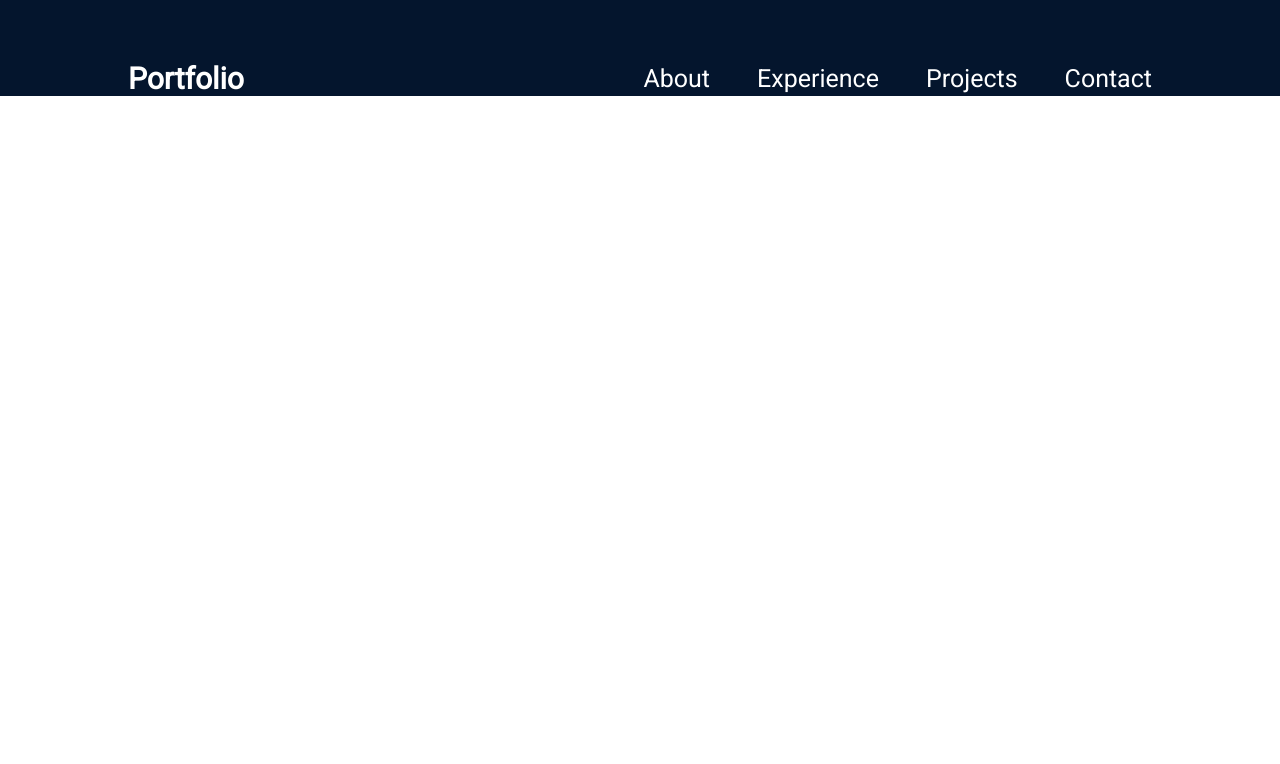
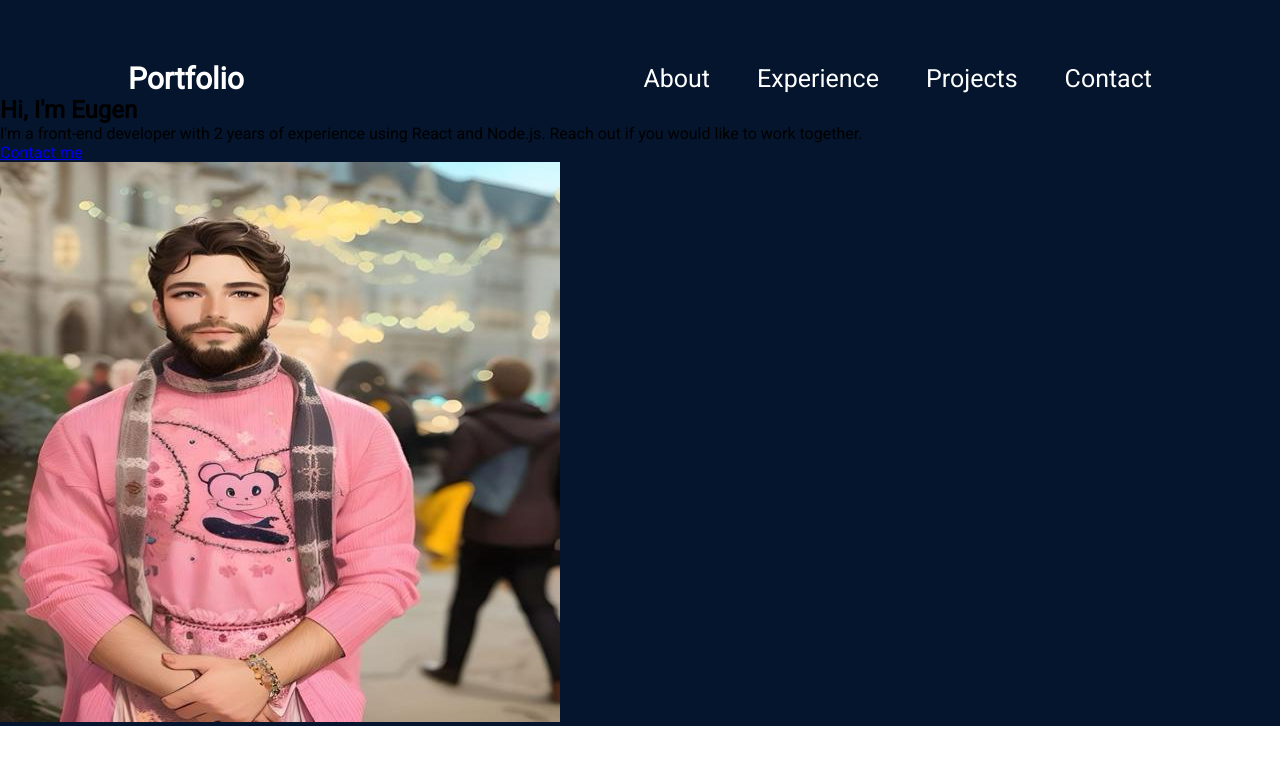
Before and after one commit to Eugeni77/Eugens-React-Portfolio, a React (Vite) app in the folder Eugens-React-Portfolio/: page / in a window 1280 px wide. Shown: the top 764 px of the page. Built offline with nearby package versions, Linux system fonts and the light colour scheme.

Commit message:
added hero section

```diff
--- a/Eugens-React-Portfolio/src/App.jsx
+++ b/Eugens-React-Portfolio/src/App.jsx
@@ -1,11 +1,13 @@
 import React from 'react';
 import styles from './App.module.css';
 import Navbar from './components/Navbar/Navbar';
+import { Hero } from './components/Hero/Hero';
 
 function App() {
   return (
     <div className={styles.App} style={{ backgroundColor: 'var(--color-bg)' }}>
       <Navbar />
+      <Hero />
     </div>
   );
 }
--- /dev/null
+++ b/Eugens-React-Portfolio/src/components/Hero/Hero.jsx
@@ -0,0 +1,23 @@
+import React from 'react';
+import styles from './Hero.module.css';
+import { getImageUrl } from '../../utils';
+
+export const Hero = () => {
+  return (
+    <section className={styles.heroSection}>
+      <div>
+        <h1>Hi, I'm Eugen</h1>
+
+      <p>
+        I'm a front-end developer with 2 years of experience using React and Node.js.
+        Reach out if you would like to work together.
+      </p>
+      <a href="mailto:bardhoshieugen2@gmail.com">Contact me</a>
+      </div>
+    <img src={getImageUrl("hero/eugens2 photo.jpg.png")} alt="hero" />
+    </section>
+
+
+  );
+};
+export default Hero;
--- a/Eugens-React-Portfolio/src/components/Navbar/Navbar.module.css
+++ b/Eugens-React-Portfolio/src/components/Navbar/Navbar.module.css
@@ -8,7 +8,6 @@
   padding-top: 61px;
   z-index: 2;
   margin: 0 10%;
-  background-color: var(--color-bg);
 }
 
 .title {
```
Also changed, not shown: Eugens-React-Portfolio/src/components/Hero/Hero.module.css (added).
